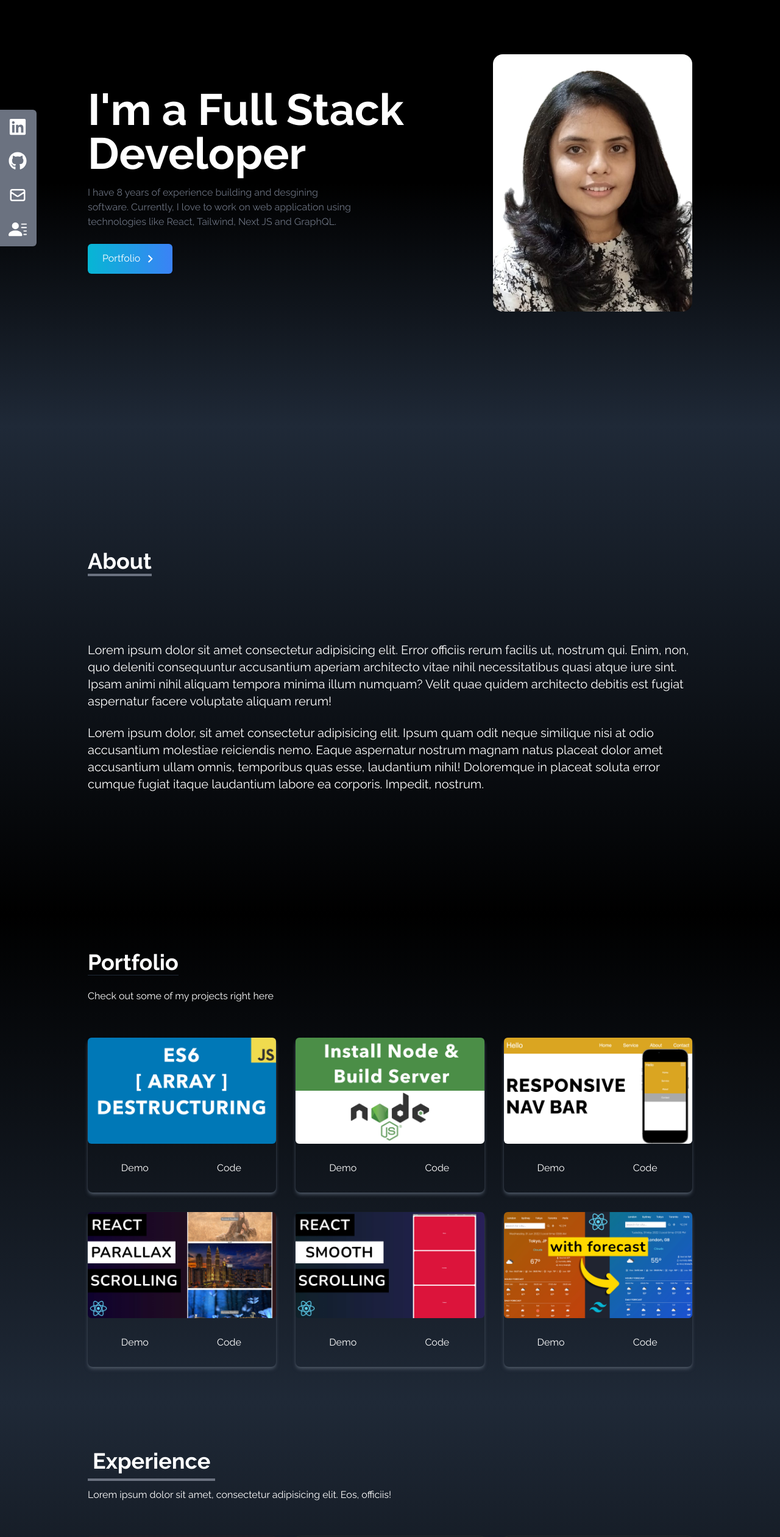
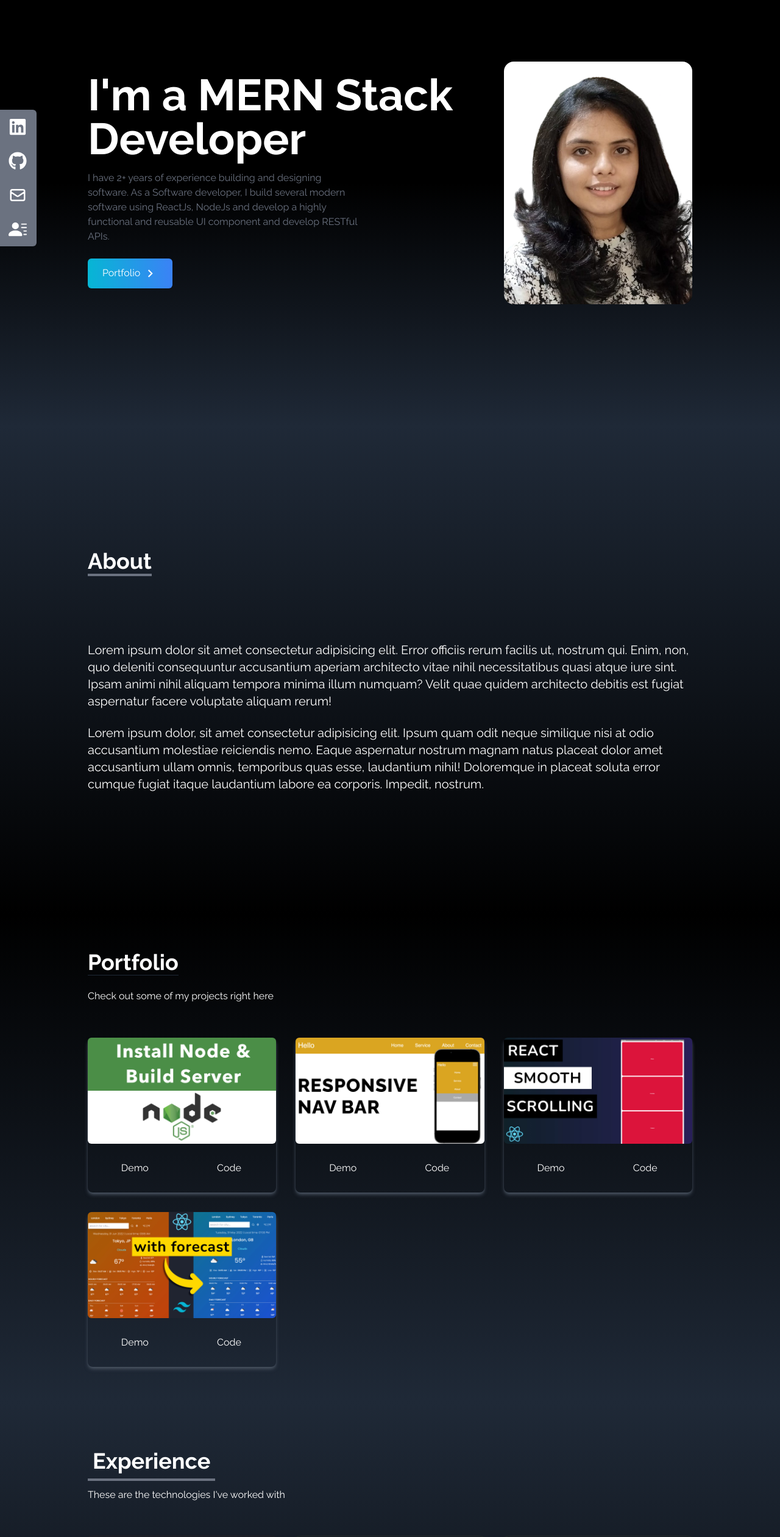
Before and after one commit to Devanshi1728/my-portfolio, a React (Create React App) app: page / in a window 1280 px wide. Shown: the part 100-2621 px from the top of the page at 61% size. Built offline with nearby package versions, Linux system fonts and the light colour scheme.

Commit message:
Minor modification

```diff
--- a/src/components/Experience.jsx
+++ b/src/components/Experience.jsx
@@ -71,8 +71,7 @@ const Experience = () => {
             Experience
           </p>
           <p className="py-6">
-            Lorem ipsum dolor sit amet, consectetur adipisicing elit. Eos,
-            officiis!
+          These are the technologies I've worked with
           </p>
         </div>
 
--- a/src/components/Home.jsx
+++ b/src/components/Home.jsx
@@ -12,12 +12,13 @@ const Home = () => {
       <div className="max-w-screen-lg mx-auto flex flex-col items-center justify-center h-full px-4 md:flex-row">
         <div className="flex flex-col justify-center h-full">
           <h2 className="text-4xl sm:text-7xl font-bold text-white">
-            I'm a Full Stack Developer
+            I'm a MERN Stack Developer
           </h2>
           <p className="text-gray-500 py-4 max-w-md">
-            I have 8 years of experience building and desgining software.
-            Currently, I love to work on web application using technologies like
-            React, Tailwind, Next JS and GraphQL.
+          I have 2+ years of experience building and designing software.
+          As a Software developer, I build several modern software using
+          ReactJs, NodeJs and develop a highly functional and reusable UI
+          component and develop RESTful APIs.
           </p>
 
           <div>
--- a/src/components/Portfolio.jsx
+++ b/src/components/Portfolio.jsx
@@ -1,17 +1,11 @@
 import React from "react";
-import arrayDestruct from "../assets/portfolio/arrayDestruct.jpg";
 import installNode from "../assets/portfolio/installNode.jpg";
 import navbar from "../assets/portfolio/navbar.jpg";
-import reactParallax from "../assets/portfolio/reactParallax.jpg";
 import reactSmooth from "../assets/portfolio/reactSmooth.jpg";
 import reactWeather from "../assets/portfolio/reactWeather.jpg";
 
 const Portfolio = () => {
   const portfolios = [
-    {
-      id: 1,
-      src: arrayDestruct,
-    },
     {
       id: 2,
       src: installNode,
@@ -19,10 +13,6 @@ const Portfolio = () => {
     {
       id: 3,
       src: navbar,
-    },
-    {
-      id: 4,
-      src: reactParallax,
     },
     {
       id: 5,
```
